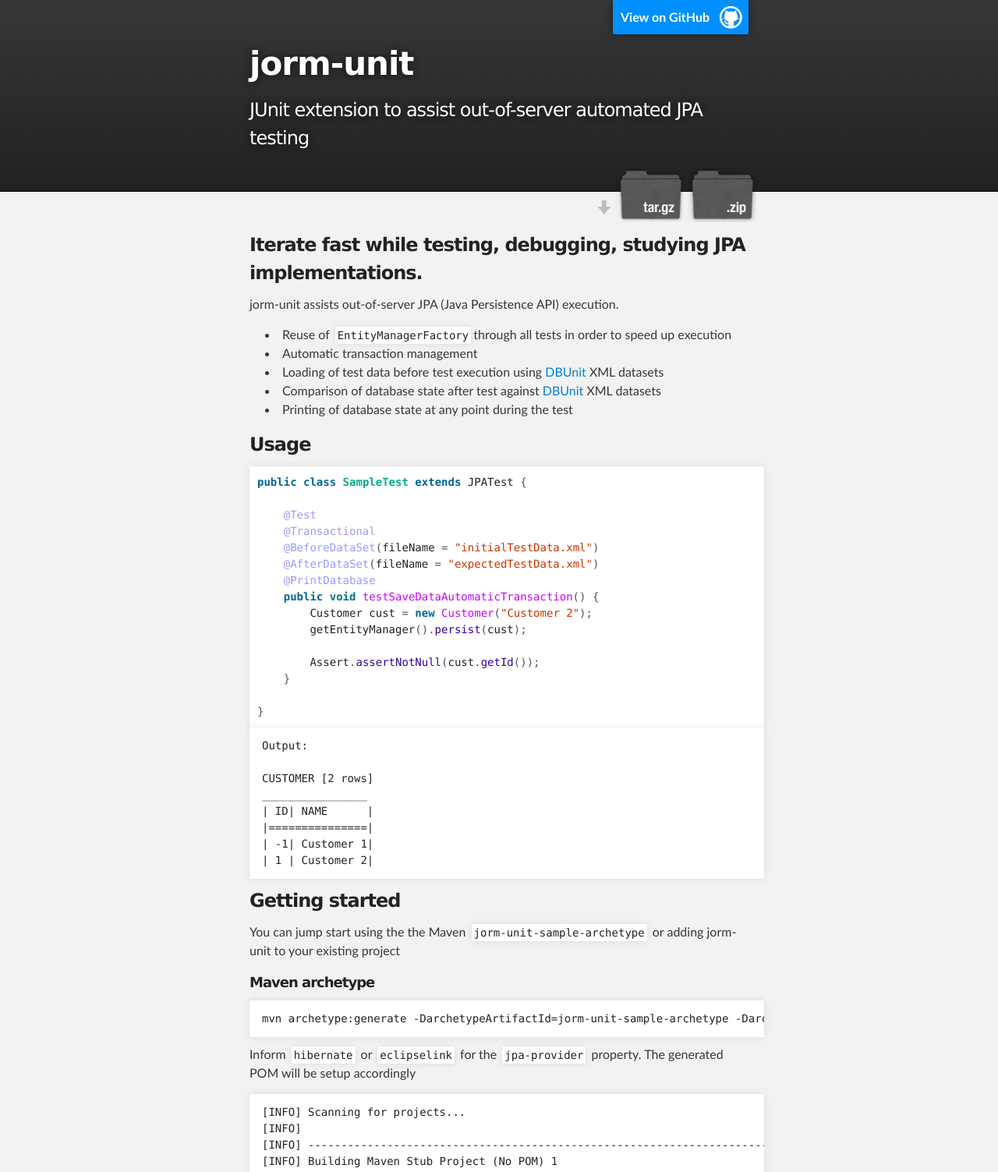
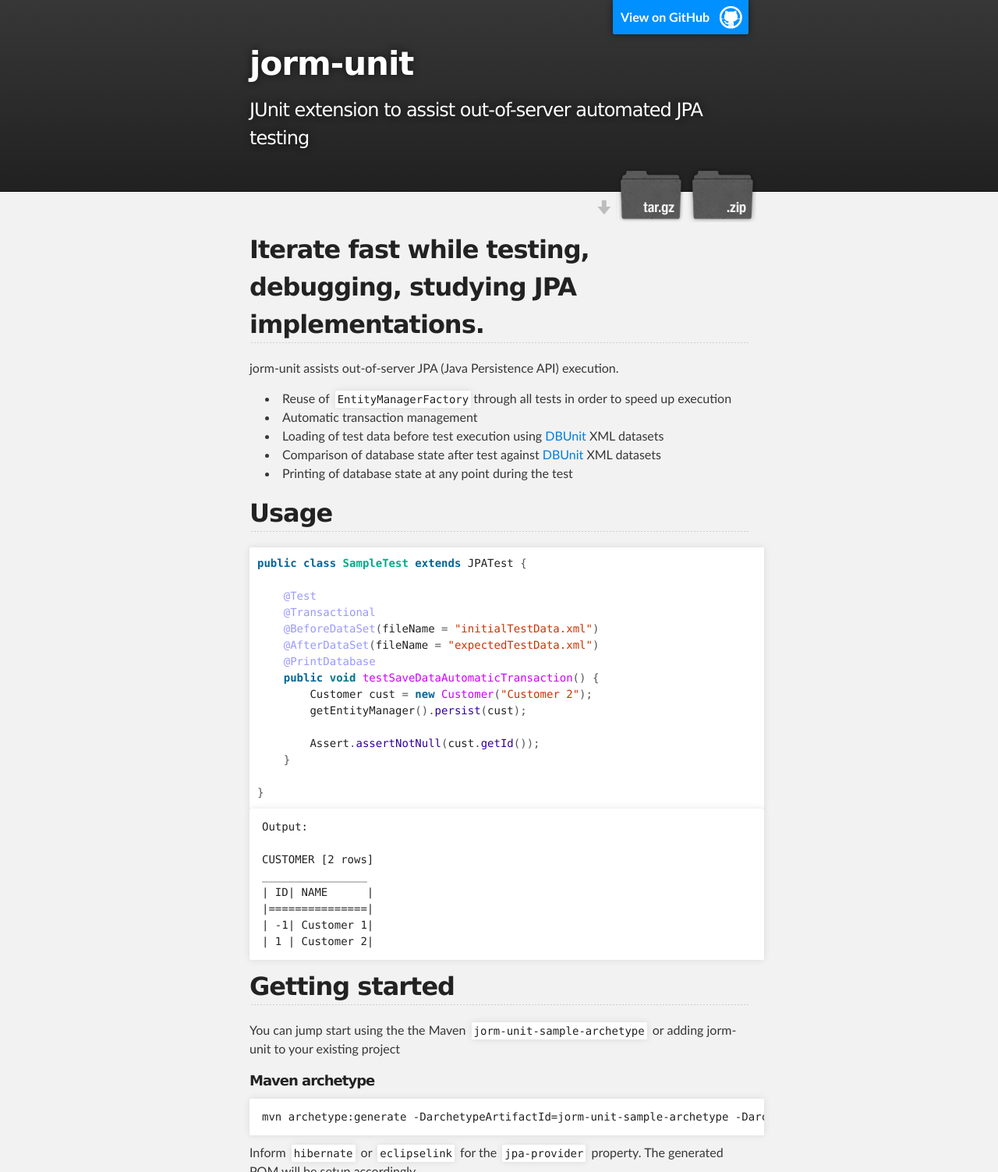
Before and after one commit to daniel-a-melo/jorm-unit, a plain HTML site: page index.html in a window 1280 px wide. Shown: the top 1503 px of the page at 78% size. Drawn offline with Linux system fonts and the light colour scheme.

```diff
--- a/index.html
+++ b/index.html
@@ -31,8 +31,8 @@
     <!-- MAIN CONTENT -->
     <div id="main_content_wrap" class="outer">
       <section id="main_content" class="inner">
-        <h3>
-<a name="iterate-fast-while-testing-debugging-studying-jpa-implementations" class="anchor" href="#iterate-fast-while-testing-debugging-studying-jpa-implementations"><span class="octicon octicon-link"></span></a>Iterate fast while testing, debugging, studying JPA implementations.</h3>
+        <h2>
+<a name="iterate-fast-while-testing-debugging-studying-jpa-implementations" class="anchor" href="#iterate-fast-while-testing-debugging-studying-jpa-implementations"><span class="octicon octicon-link"></span></a>Iterate fast while testing, debugging, studying JPA implementations.</h2>
 
 <p>jorm-unit assists  out-of-server JPA (Java Persistence API) execution. </p>
 
@@ -42,8 +42,8 @@
 <li>Loading of test data before test execution using <a href="http://http://dbunit.sourceforge.net/">DBUnit</a> XML datasets</li>
 <li>Comparison of database state after test against <a href="http://http://dbunit.sourceforge.net/">DBUnit</a> XML datasets</li>
 <li>Printing of database state at any point during the test</li>
-</ul><h3>
-<a name="usage" class="anchor" href="#usage"><span class="octicon octicon-link"></span></a>Usage</h3>
+</ul><h2>
+<a name="usage" class="anchor" href="#usage"><span class="octicon octicon-link"></span></a>Usage</h2>
 
 <div class="highlight highlight-java"><pre><span class="kd">public</span> <span class="kd">class</span> <span class="nc">SampleTest</span> <span class="kd">extends</span> <span class="n">JPATest</span> <span class="o">{</span>
 
@@ -72,8 +72,8 @@ ________________
 | 1 | Customer 2|
 </code></pre>
 
-<h3>
-<a name="getting-started" class="anchor" href="#getting-started"><span class="octicon octicon-link"></span></a>Getting started</h3>
+<h2>
+<a name="getting-started" class="anchor" href="#getting-started"><span class="octicon octicon-link"></span></a>Getting started</h2>
 
 <p>You can jump start using the the Maven <code>jorm-unit-sample-archetype</code> or adding jorm-unit to your existing project</p>
 
```
Also changed, not shown: params.json (+1 -1 lines).
